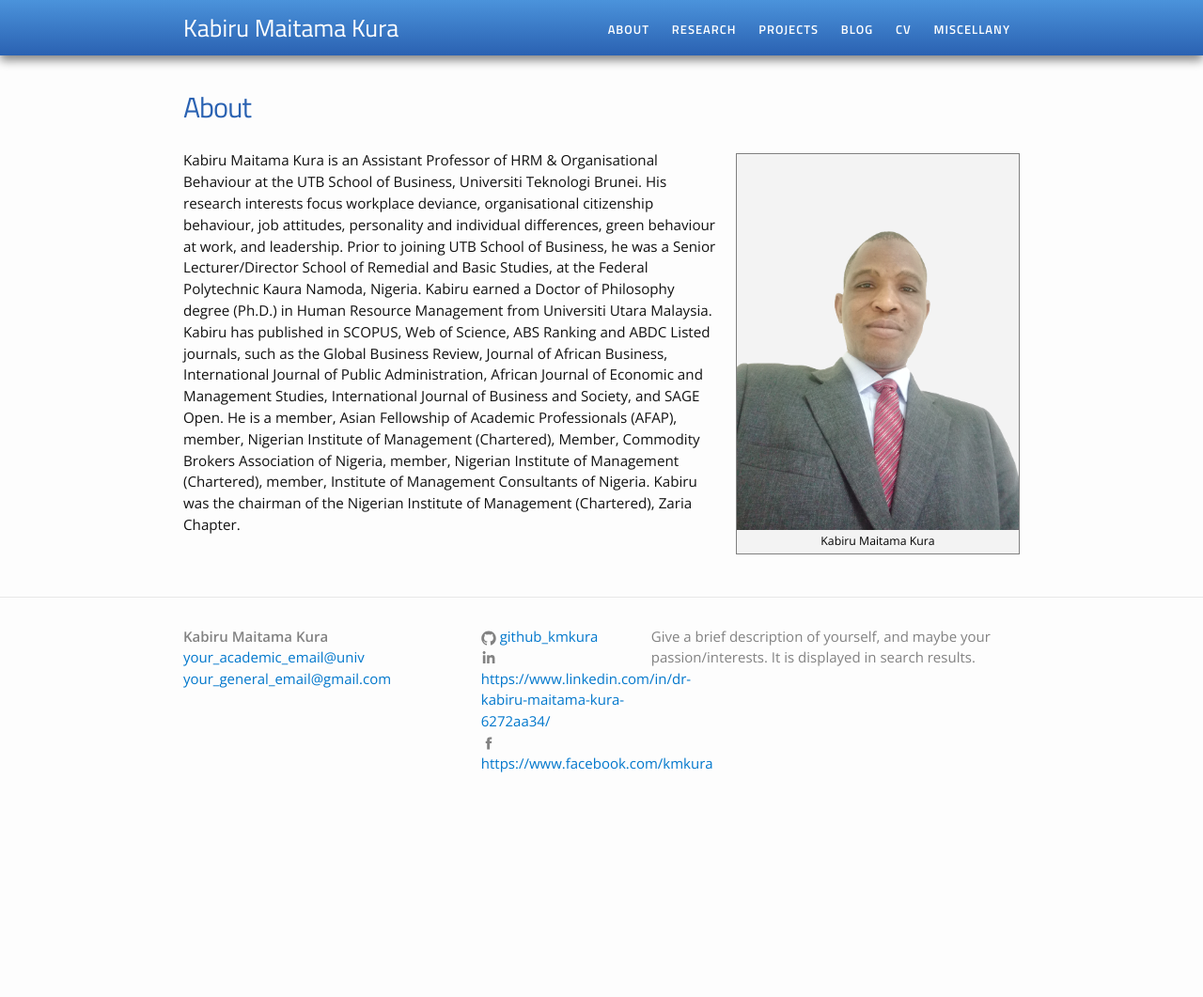
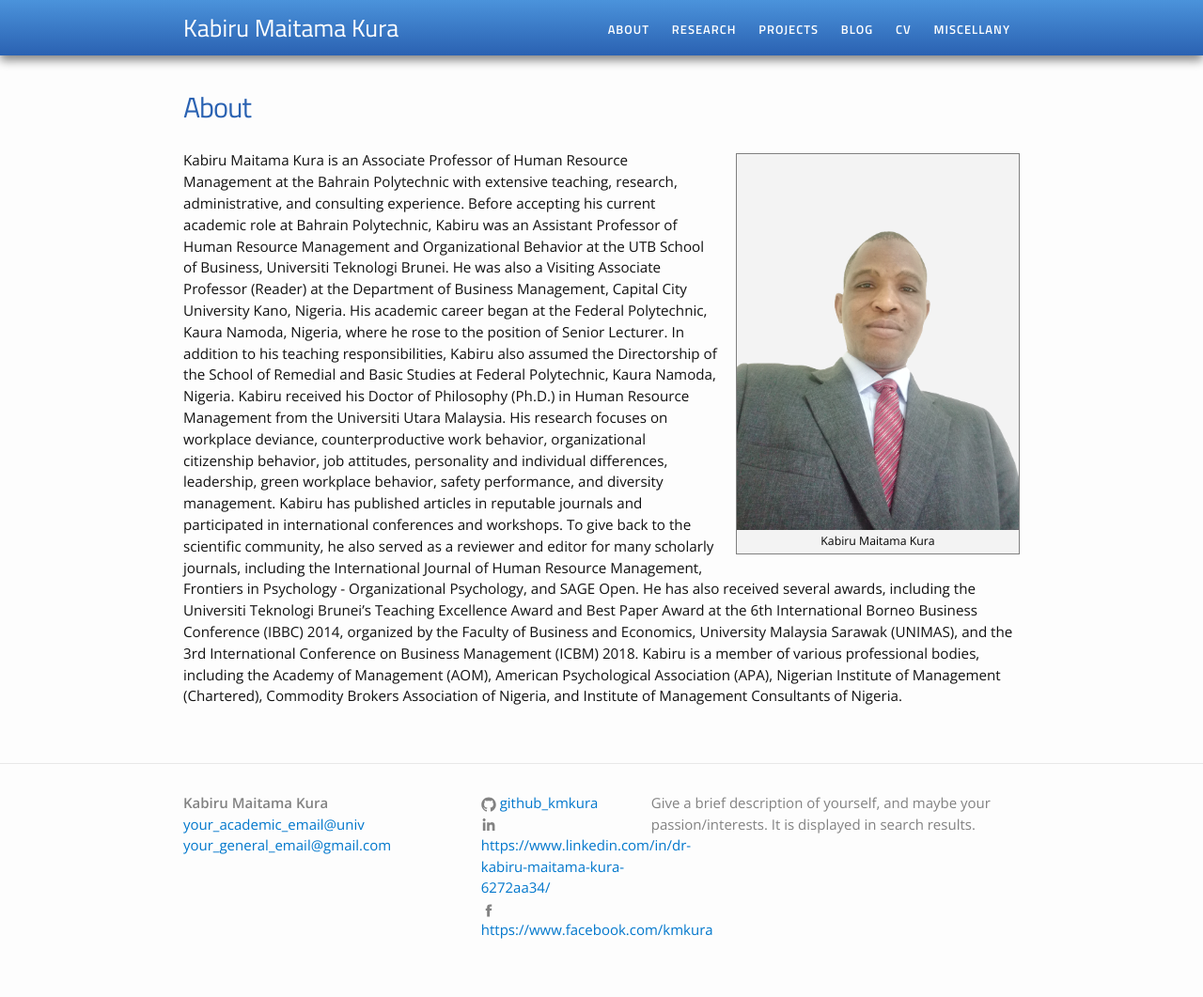
Before and after one commit to kmkura/kmkura.github.io, a Jekyll site: the page built from about.md, in a window 1280 px wide. Shown: the whole page at 94% size. Built offline with Jekyll 4.4.1, drawn with Linux system fonts in a browser that asks for light colours; before the commit the page ends 900 px from its top, so only the background shows below that.

Commit message:
Update about.md

```diff
--- a/about.md
+++ b/about.md
@@ -8,12 +8,16 @@ permalink: /about/
 
 <div class= "text-justify">
 
-Kabiru Maitama Kura is an Assistant Professor of HRM & Organisational Behaviour at the UTB School of Business, Universiti Teknologi Brunei. His research interests focus workplace deviance, organisational citizenship behaviour, job attitudes, personality and individual differences, green behaviour at work, and leadership. Prior to joining UTB School of Business, he was a Senior Lecturer/Director School of Remedial and Basic Studies, at the Federal Polytechnic Kaura Namoda, Nigeria.
+Kabiru Maitama Kura is an Associate Professor of Human Resource Management at the Bahrain Polytechnic with extensive teaching, research, administrative, and consulting experience. Before accepting his current academic role at Bahrain Polytechnic, Kabiru was an Assistant Professor of Human Resource Management and Organizational Behavior at the UTB School of Business, Universiti Teknologi Brunei. He was also a Visiting Associate Professor (Reader) at the Department of Business Management, Capital City University Kano, Nigeria.
 
+His academic career began at the Federal Polytechnic, Kaura Namoda, Nigeria, where he rose to the position of Senior Lecturer. In addition to his teaching responsibilities, Kabiru also assumed the Directorship of the School of Remedial and Basic Studies at Federal Polytechnic, Kaura Namoda, Nigeria.
 
-Kabiru earned a Doctor of Philosophy degree (Ph.D.) in Human Resource Management from Universiti Utara Malaysia. Kabiru has published in SCOPUS, Web of Science, ABS Ranking and ABDC Listed journals, such as the Global Business Review, Journal of African Business, International Journal of Public Administration, African Journal of Economic and Management Studies, International Journal of Business and Society, and SAGE Open.
+Kabiru received his Doctor of Philosophy (Ph.D.) in Human Resource Management from the Universiti Utara Malaysia. His research focuses on workplace deviance, counterproductive work behavior, organizational citizenship behavior, job attitudes, personality and individual differences, leadership, green workplace behavior, safety performance, and diversity management.
 
+Kabiru has published articles in reputable journals and participated in international conferences and workshops. To give back to the scientific community, he also served as a reviewer and editor for many scholarly journals, including the International Journal of Human Resource Management, Frontiers in Psychology - Organizational Psychology, and SAGE Open.
 
-He is a member, Asian Fellowship of Academic Professionals (AFAP), member, Nigerian Institute of Management (Chartered), Member, Commodity Brokers Association of Nigeria, member, Nigerian Institute of Management (Chartered), member, Institute of Management Consultants of Nigeria. Kabiru was the chairman of the Nigerian Institute of Management (Chartered), Zaria Chapter.
+He has also received several awards, including the Universiti Teknologi Brunei’s Teaching Excellence Award and Best Paper Award at the 6th International Borneo Business Conference (IBBC) 2014, organized by the Faculty of Business and Economics, University Malaysia Sarawak (UNIMAS), and the 3rd International Conference on Business Management (ICBM) 2018.
+
+Kabiru is a member of various professional bodies, including the Academy of Management (AOM), American Psychological Association (APA), Nigerian Institute of Management (Chartered), Commodity Brokers Association of Nigeria, and Institute of Management Consultants of Nigeria.
 
 </div>
```
